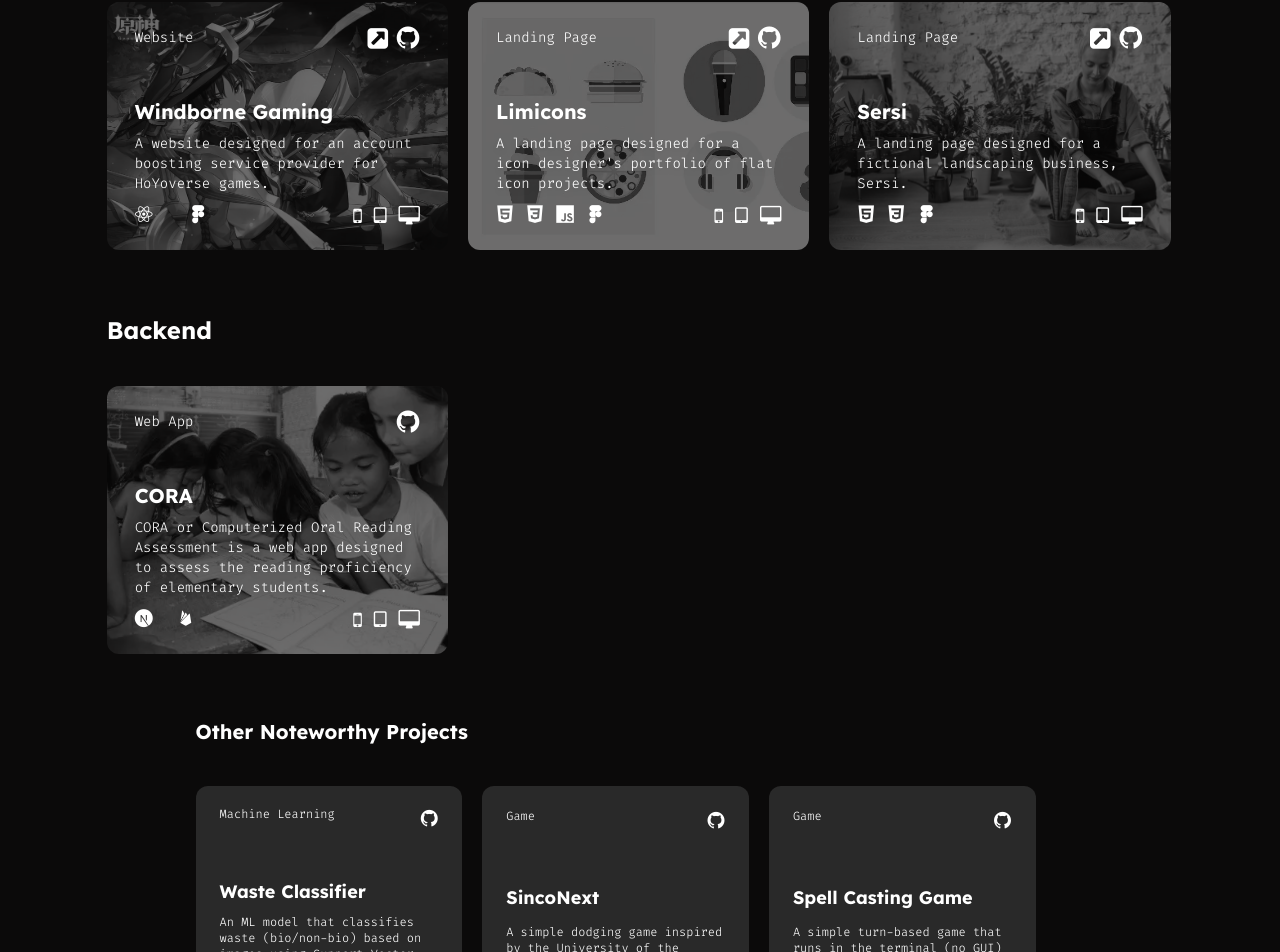
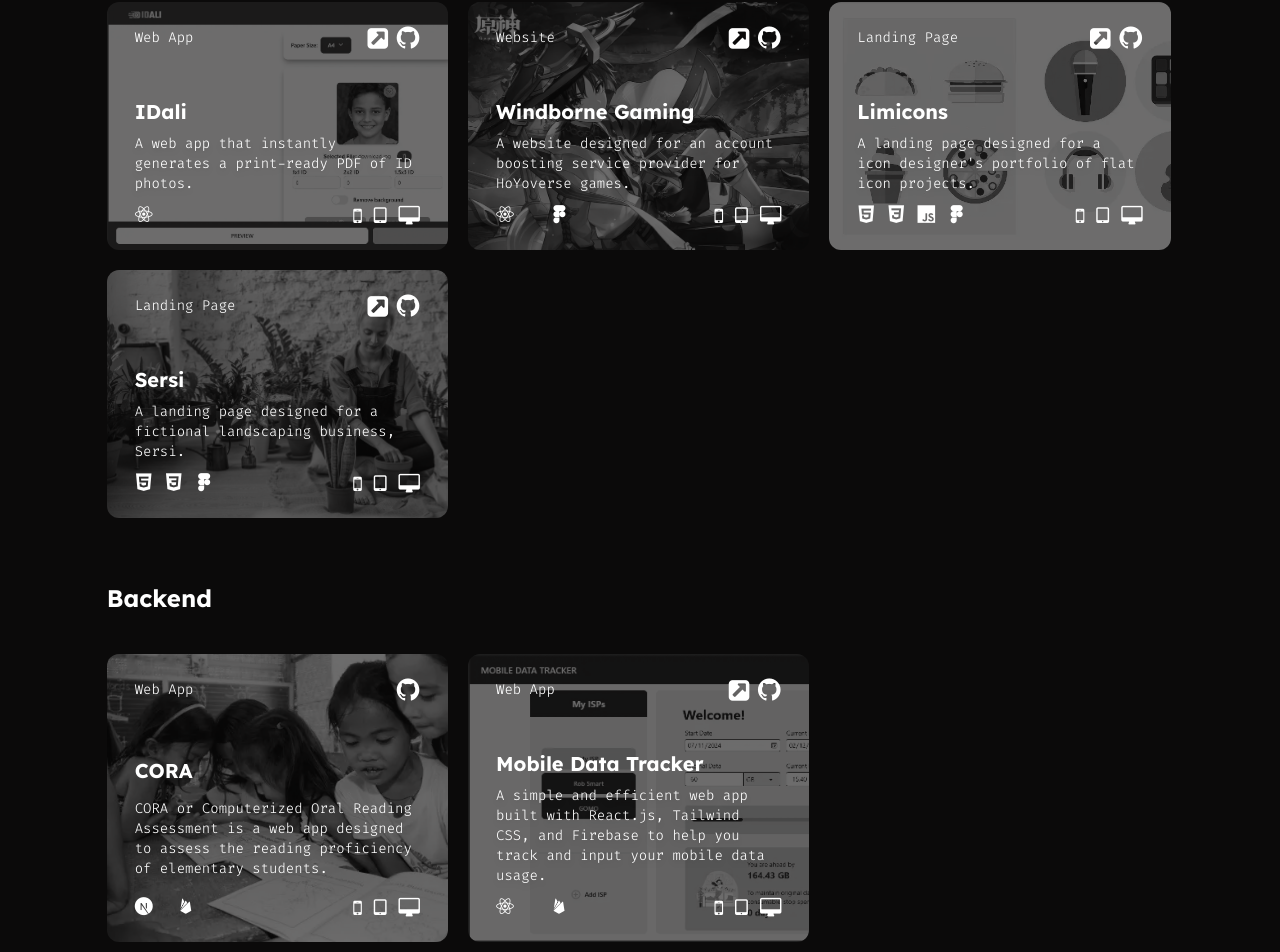
Before and after one commit to palimdrome/limalamil, a React (Vite) app: page / in a window 1280 px wide. Shown: the part 2516-3468 px from the top of the page. Built offline with nearby package versions, Linux system fonts and the light colour scheme.

Commit message:
Added project cards

```diff
--- a/src/components/Projects.jsx
+++ b/src/components/Projects.jsx
@@ -5,6 +5,24 @@ function Projects() {
 
     // Add frontend projects here.
     var frontendProjectsArray = [
+        {
+            bg: './assets/idali.webp',
+            type: 'Web App',
+            link: 'https://idali.vercel.app/',
+            githubLink: 'https://github.com/palimdrome/idali',
+            title: 'IDali',
+            desc: 'A web app that instantly generates a print-ready PDF of ID photos.',
+            tools: [
+                ['devicon-react-original', 'React'],
+                ['devicon-vitejs-plain', 'Vite'],
+                ['devicon-tailwindcss-original', 'Tailwind CSS']
+            ],
+            devices: [
+                ['fa fa-mobile-phone', 'Mobile'],
+                ['fa fa-tablet', 'Tablet'],
+                ['fa fa-desktop', 'Desktop']
+            ]
+        },
         {
             bg: './assets/windborne.webp',
             type: 'Website',
@@ -74,6 +92,25 @@ function Projects() {
             desc: 'CORA or Computerized Oral Reading Assessment is a web app designed to assess the reading proficiency of elementary students.',
             tools: [
                 ['devicon-nextjs-plain', 'Next.js'],
+                ['devicon-tailwindcss-original', 'Tailwind CSS'],
+                ['devicon-firebase-plain', 'Firebase']
+            ],
+            devices: [
+                ['fa fa-mobile-phone', 'Mobile'],
+                ['fa fa-tablet', 'Tablet'],
+                ['fa fa-desktop', 'Desktop']
+            ]
+        },
+        {
+            bg: './assets/mobile-data-tracker.webp',
+            type: 'Web App',
+            link: 'https://test-8bddd.web.app/',
+            githubLink: 'https://github.com/RobJinon/mobile-data-tracker',
+            title: 'Mobile Data Tracker',
+            desc: 'A simple and efficient web app built with React.js, Tailwind CSS, and Firebase to help you track and input your mobile data usage.',
+            tools: [
+                ['devicon-react-original', 'React.js'],
+                ['devicon-vitejs-plain', 'Vite'],
                 ['devicon-tailwindcss-original', 'Tailwind CSS'],
                 ['devicon-firebase-plain', 'Firebase']
             ],
```
Also changed, not shown: public/assets/idali.webp (added), public/assets/mobile-data-tracker.webp (added).
